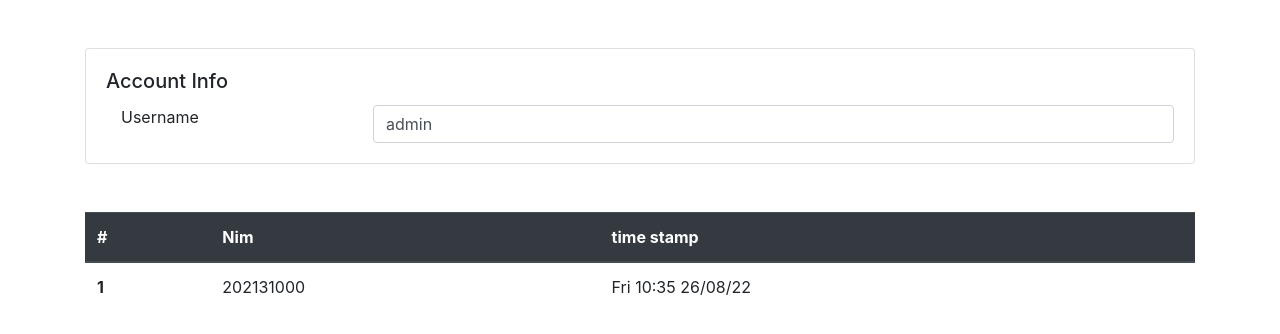
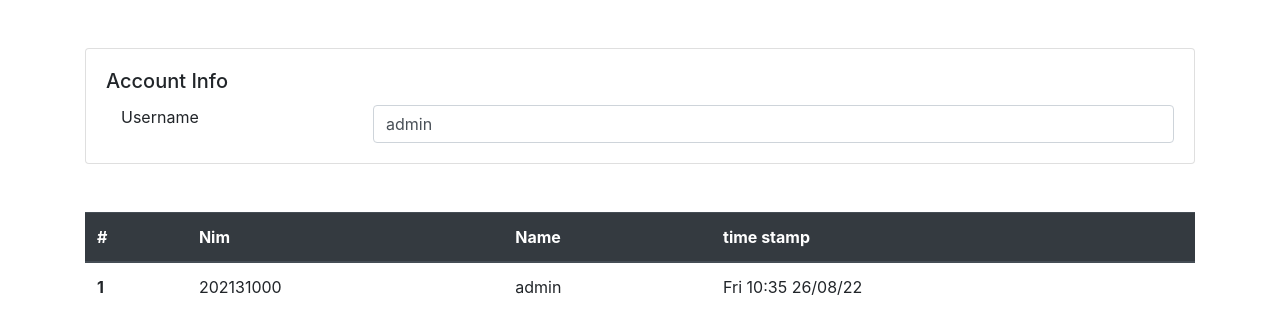
Before and after one commit to bintangx1902/lab_app_assistant, a Django app: a page that uses assistant/templates/temp_/recaps.html in a window 1280 px wide. Shown: the top 334 px of the page. Run offline with Django 3.2, Linux system fonts and the light colour scheme; a user stored in the database is signed in; data comes from the database, SQL or seed files in the repository.

Commit message:
add new field

```diff
--- a/assistant/templates/temp_/recaps.html
+++ b/assistant/templates/temp_/recaps.html
@@ -7,6 +7,7 @@
             <tr>
                 <th scope="col">#</th>
                 <th scope="col">Nim</th>
+                <th scope="col">Name</th>
                 <th scope="col">time stamp</th>
             </tr>
         </thead>
@@ -15,6 +16,7 @@
             <tr>
                 <th scope="row">{{ forloop.counter }}</th>
                 <td>{{ rec.user.user.nim }}</td>
+                <td>{{ rec.user.first_name }}</td>
                 <td>{{ rec.stamp }}</td>
             </tr>
         {% endfor %}
```
